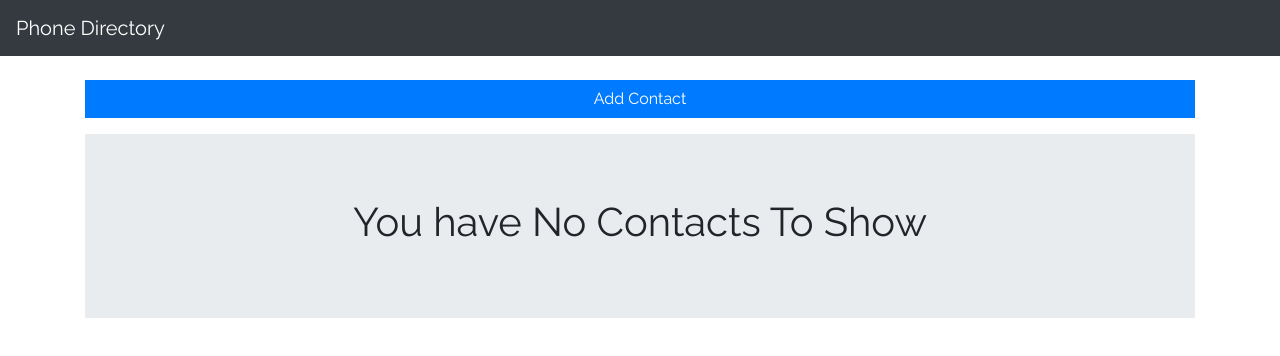
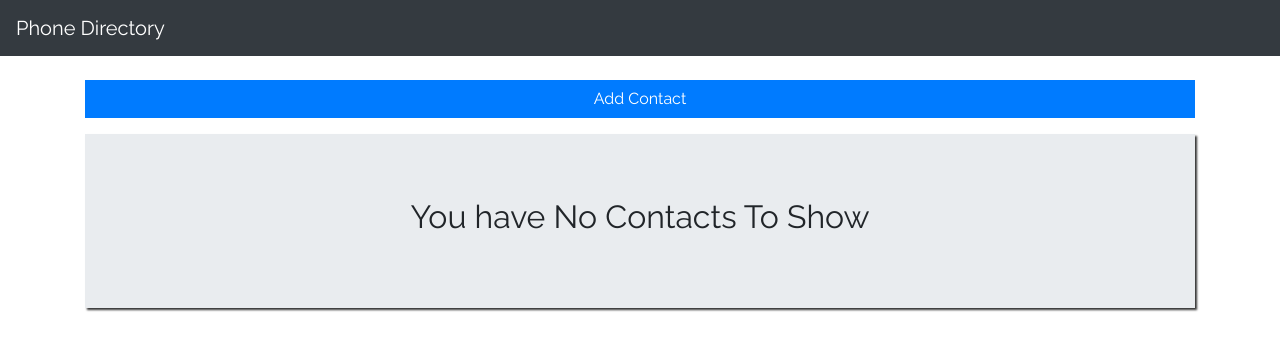
Before and after one commit to amiyaKT/phone-directory, a React (Create React App) app: page / in a window 1280 px wide. Shown: the top 356 px of the page. Built offline with nearby package versions, Linux system fonts and the light colour scheme.

Commit message:
add styles

```diff
--- a/public/css/app.css
+++ b/public/css/app.css
@@ -21,35 +21,6 @@ div.app {
   border-radius: 0;
 }
 
-.lds-ripple {
-  display: inline-block;
-  position: relative;
-  width: 64px;
-  height: 64px;
+.jumbotron-fluid {
+  box-shadow: 2px 2px 2px rgba(0, 0, 0, 0.8);
 }
-.lds-ripple div {
-  position: absolute;
-  border: 4px solid black;
-  opacity: 1;
-  border-radius: 50%;
-  animation: lds-ripple 1s cubic-bezier(0, 0.2, 0.8, 1) infinite;
-}
-.lds-ripple div:nth-child(2) {
-  animation-delay: -0.5s;
-}
-@keyframes lds-ripple {
-  0% {
-    top: 28px;
-    left: 28px;
-    width: 0;
-    height: 0;
-    opacity: 1;
-  }
-  100% {
-    top: -1px;
-    left: -1px;
-    width: 58px;
-    height: 58px;
-    opacity: 0;
-  }
-}
--- a/src/components/Landing.js
+++ b/src/components/Landing.js
@@ -43,7 +43,7 @@ class App extends Component {
         ) : (
           <div className="jumbotron jumbotron-fluid mt-3">
             <div className="container">
-              <h1 className="text-center">You have No Contacts To Show</h1>
+              <h2 className="text-center">You have No Contacts To Show</h2>
             </div>
           </div>
         )}
```
